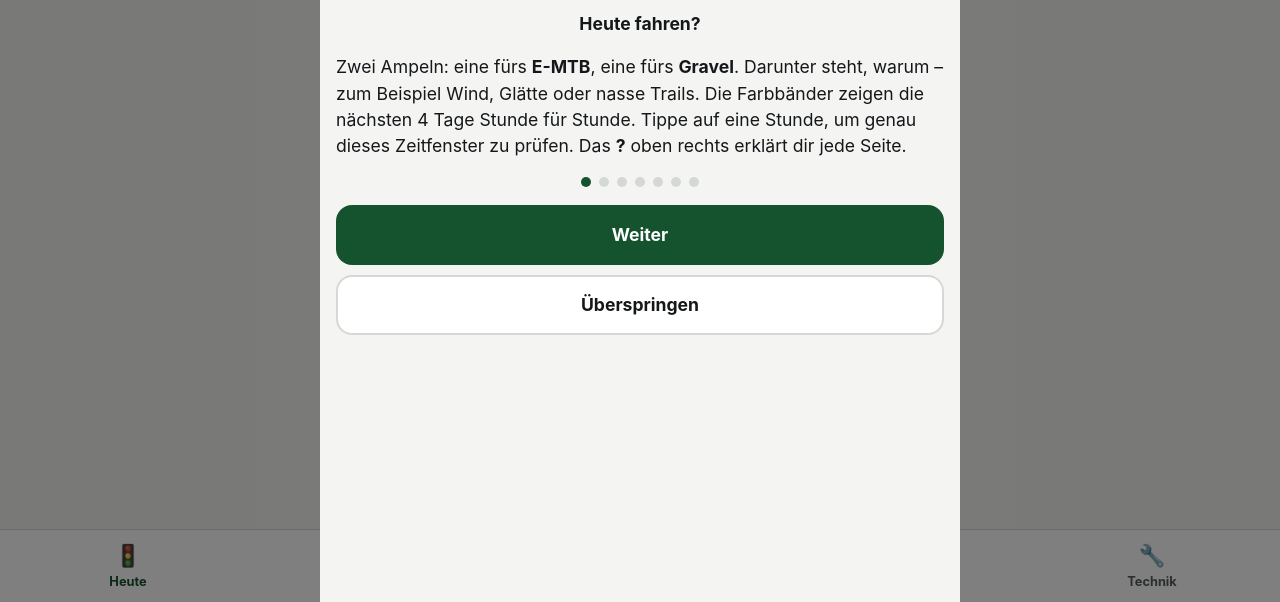
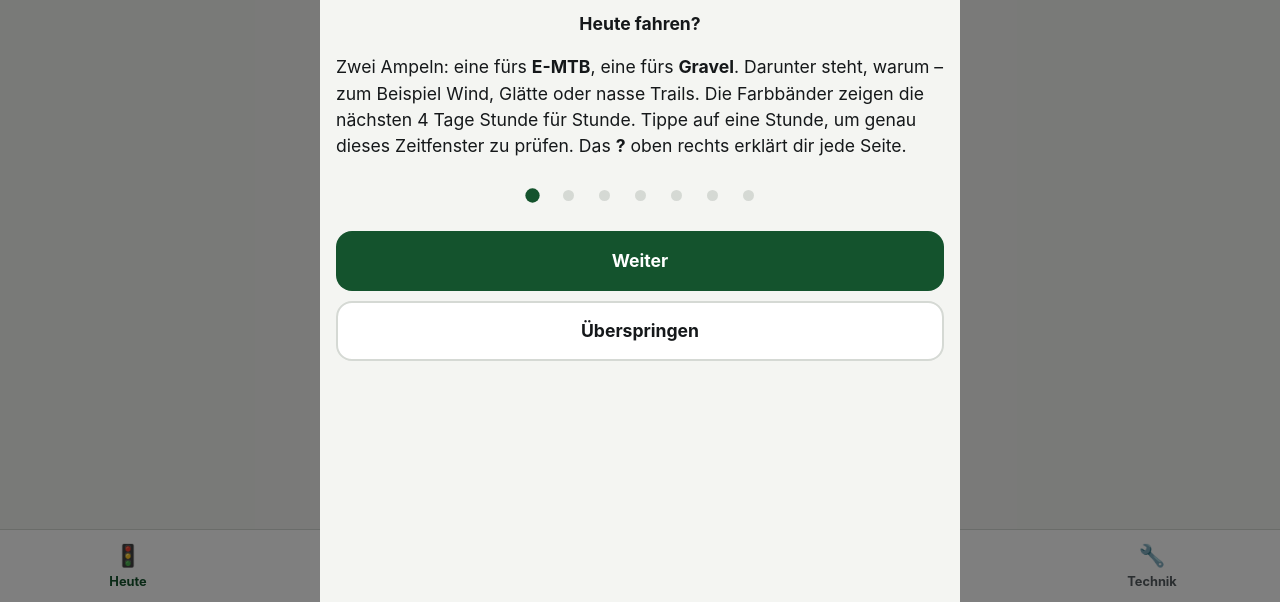
Before and after one commit to Bauer-Reisen/bike-app, a plain HTML site: page index.html in a window 1280 px wide. Shown: the part 198-800 px from the top of the page. Drawn offline with Linux system fonts and the light colour scheme.

Commit message:
Rundgang: Punkte antippbar, Zurück-Knopf (0.3.3)
Co-Authored-By: Claude Opus 5.5 <noreply@anthropic.com>

```diff
--- a/css/app.css
+++ b/css/app.css
@@ -363,10 +363,11 @@ input[type="date"].feld { appearance: none; -webkit-appearance: none; }
 .tour { text-align: center; }
 .tour-icon { font-size: 3.5rem; margin: 16px 0 4px; }
 .tour p { text-align: left; font-size: 1.1rem; line-height: 1.5; }
-.tour-punkte { display: flex; justify-content: center; gap: 8px; }
+.tour-punkte { display: flex; justify-content: center; flex-wrap: wrap; }
 .tour .tour-punkte { text-align: center; }
-.tour-punkte span { width: 10px; height: 10px; border-radius: 5px; background: var(--linie); }
-.tour-punkte span.an { background: var(--primaer); }
+.tour-punkte button { width: 36px; height: 36px; padding: 0; border: 0; background: none; display: flex; align-items: center; justify-content: center; cursor: pointer; }
+.tour-punkte button span { width: 11px; height: 11px; border-radius: 6px; background: var(--linie); }
+.tour-punkte button.an span { background: var(--primaer); transform: scale(1.3); }
 .neu-liste { padding-left: 1.2em; line-height: 1.5; }
 .neu-liste li { margin: 8px 0; }
 
--- a/js/hilfe.js
+++ b/js/hilfe.js
@@ -36,7 +36,7 @@ function karte(titel, inhaltFn, knoepfe) {
   return new Promise(resolve => {
     let wert = null;
     const { inhalt, schliessen } = dialog(titel, { onClose: () => resolve(wert) });
-    inhaltFn(inhalt);
+    inhaltFn(inhalt, (w) => { wert = w; schliessen(); });
     for (const k of knoepfe) {
       inhalt.append(el('button', { class: 'knopf' + (k.hell ? ' hell' : ''), onclick: () => { wert = k.wert; schliessen(); } }, k.text));
     }
@@ -44,21 +44,27 @@ function karte(titel, inhaltFn, knoepfe) {
 }
 
 export async function rundgang() {
-  for (let i = 0; i < KARTEN.length; i++) {
+  let i = 0;
+  while (i < KARTEN.length) {
     const k = KARTEN[i];
     const letzte = i === KARTEN.length - 1;
-    const w = await karte(i === 0 ? 'Willkommen!' : k.titel, inhalt => {
+    const w = await karte(i === 0 ? 'Willkommen!' : k.titel, (inhalt, waehle) => {
       inhalt.append(el('div', { class: 'tour' },
         el('div', { class: 'tour-icon', 'aria-hidden': 'true' }, k.icon),
         i === 0 ? el('h3', {}, k.titel) : null,
         el('p', { html: k.text }),
+        // Punkte antippen = zu diesem Schritt springen
         el('p', { class: 'tour-punkte', 'aria-label': `Schritt ${i + 1} von ${KARTEN.length}` },
-          ...KARTEN.map((_, j) => el('span', { class: j === i ? 'an' : '' })))));
+          ...KARTEN.map((_, j) => el('button', { class: j === i ? 'an' : '', 'aria-label': `Zu Schritt ${j + 1}`, onclick: () => waehle(j) }, el('span'))))));
     }, [
       { text: letzte ? 'Los geht’s' : 'Weiter', wert: 'weiter' },
+      ...(i > 0 ? [{ text: '← Zurück', wert: 'zurueck', hell: true }] : []),
       ...(letzte ? [] : [{ text: 'Überspringen', wert: 'ende', hell: true }]),
     ]);
-    if (w !== 'weiter') return;
+    if (typeof w === 'number') i = w;
+    else if (w === 'weiter') i++;
+    else if (w === 'zurueck') i = Math.max(0, i - 1);
+    else return;
   }
 }
 
--- a/js/version.js
+++ b/js/version.js
@@ -1,2 +1,2 @@
 // Bei jeder Veröffentlichung erhöhen (auch in sw.js!)
-export const VERSION = '0.3.2';
+export const VERSION = '0.3.3';
--- a/sw.js
+++ b/sw.js
@@ -3,7 +3,7 @@
 // nur wenn kein Netz da ist oder es zu lange dauert, die gespeicherte Kopie nehmen.
 // Wetter, Ortssuche und Kartenkacheln werden NICHT gespeichert.
 
-const VERSION = '0.3.2';
+const VERSION = '0.3.3';
 const CACHE = 'bike-app-' + VERSION;
 const DATEIEN = [
   './', 'index.html', 'manifest.webmanifest', 'css/app.css',
--- a/version.json
+++ b/version.json
@@ -1 +1 @@
-{"version":"0.3.2"}
+{"version":"0.3.3"}
```
